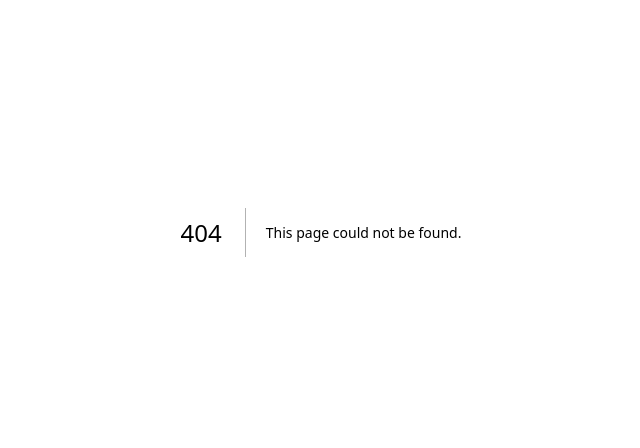
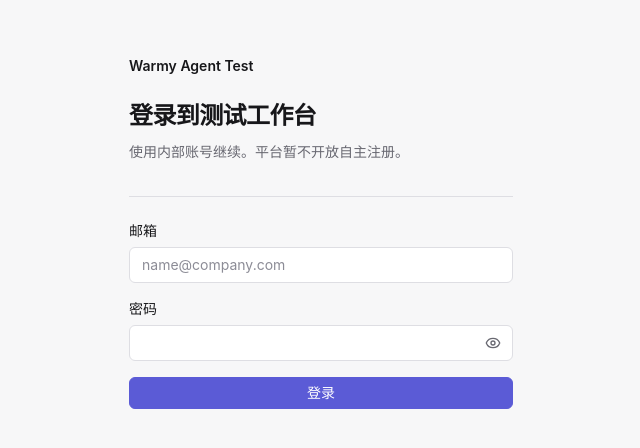
Before and after one commit to xiyao1203/warmy-agent-test, a Next.js app in the folder apps/web/: page /login in a window 1280 px wide. Before the commit this address had no page. Shown: the part 168-616 px from the top of the page, without its empty margins (319-959 px from the left). Built offline with nearby package versions, Linux system fonts and the light colour scheme; no server answers.

Commit message:
feat(web): add secure login experience

```diff
--- /dev/null
+++ b/apps/web/src/app/(auth)/login/page.tsx
@@ -0,0 +1,10 @@
+import { LoginScreen } from "@/features/auth";
+
+export default async function LoginPage({
+  searchParams,
+}: {
+  searchParams: Promise<{ returnTo?: string }>;
+}) {
+  const { returnTo } = await searchParams;
+  return <LoginScreen returnTo={returnTo} />;
+}
--- a/apps/web/src/app/page.tsx
+++ b/apps/web/src/app/page.tsx
@@ -1,16 +1,5 @@
-import { AppShell } from "@/components/layout/app-shell";
+import { redirect } from "next/navigation";
 
 export default function HomePage() {
-  return (
-    <AppShell projectName="Demo Project" userName="Jason">
-      <section className="rounded-lg border border-[var(--border)] bg-[var(--surface)] p-6">
-        <p className="text-sm text-[var(--text-muted)]">平台基础</p>
-        <h1 className="mt-2 text-2xl font-semibold">Agent 测试工作台</h1>
-        <p className="mt-3 max-w-2xl text-sm leading-6 text-[var(--text-muted)]">
-          工程基线正在建立中。后续将在这里管理
-          Agent、数据集、测试计划与运行结果。
-        </p>
-      </section>
-    </AppShell>
-  );
+  redirect("/login");
 }
--- /dev/null
+++ b/apps/web/src/features/auth/api.ts
@@ -0,0 +1,34 @@
+import {
+  currentUserApiV1AuthMeGet,
+  loginApiV1AuthLoginPost,
+  logoutApiV1AuthLogoutPost,
+  type LoginRequest,
+} from "@warmy/generated-api-client";
+
+import { apiClient } from "@/lib/api/client";
+import { csrfHeaders } from "@/lib/api/csrf";
+
+export async function login(credentials: LoginRequest) {
+  const { data } = await loginApiV1AuthLoginPost({
+    body: credentials,
+    client: apiClient,
+    throwOnError: true,
+  });
+  return data;
+}
+
+export async function getCurrentUser() {
+  const { data } = await currentUserApiV1AuthMeGet({
+    client: apiClient,
+    throwOnError: true,
+  });
+  return data;
+}
+
+export async function logout() {
+  await logoutApiV1AuthLogoutPost({
+    client: apiClient,
+    headers: csrfHeaders(),
+    throwOnError: true,
+  });
+}
--- /dev/null
+++ b/apps/web/src/features/auth/index.ts
@@ -0,0 +1,4 @@
+export { getCurrentUser, login, logout } from "./api";
+export { LoginForm } from "./login-form";
+export { LoginScreen } from "./login-screen";
+export { safeReturnTo } from "./session";
--- /dev/null
+++ b/apps/web/src/features/auth/login-form.tsx
@@ -0,0 +1,147 @@
+"use client";
+
+import { Eye, EyeOff, LoaderCircle } from "lucide-react";
+import { useState, type FormEvent } from "react";
+import type { LoginRequest, UserResponse } from "@warmy/generated-api-client";
+
+import { Button } from "@/components/ui/button";
+import { Input } from "@/components/ui/input";
+
+import { login } from "./api";
+import { safeReturnTo } from "./session";
+
+type FieldErrors = Partial<Record<keyof LoginRequest, string>>;
+
+type LoginFormProps = {
+  onLogin?: (credentials: LoginRequest) => Promise<UserResponse>;
+  onSuccess: (returnTo: string) => void;
+  returnTo?: string;
+};
+
+function validate(credentials: LoginRequest): FieldErrors {
+  const errors: FieldErrors = {};
+  if (!/^[^\s@]+@[^\s@]+\.[^\s@]+$/.test(credentials.email.trim())) {
+    errors.email = "请输入有效的邮箱地址";
+  }
+  if (!credentials.password) {
+    errors.password = "请输入密码";
+  }
+  return errors;
+}
+
+export function LoginForm({
+  onLogin = login,
+  onSuccess,
+  returnTo,
+}: LoginFormProps) {
+  const [email, setEmail] = useState("");
+  const [password, setPassword] = useState("");
+  const [showPassword, setShowPassword] = useState(false);
+  const [errors, setErrors] = useState<FieldErrors>({});
+  const [formError, setFormError] = useState("");
+  const [pending, setPending] = useState(false);
+
+  async function handleSubmit(event: FormEvent<HTMLFormElement>) {
+    event.preventDefault();
+    if (pending) return;
+
+    const credentials = { email: email.trim(), password };
+    const nextErrors = validate(credentials);
+    setErrors(nextErrors);
+    setFormError("");
+    if (Object.keys(nextErrors).length > 0) return;
+
+    setPending(true);
+    try {
+      await onLogin(credentials);
+      onSuccess(safeReturnTo(returnTo));
+    } catch {
+      setFormError("邮箱或密码不正确，请重试。");
+    } finally {
+      setPending(false);
+    }
+  }
+
+  return (
+    <form className="space-y-4" noValidate onSubmit={handleSubmit}>
+      {formError ? (
+        <div
+          className="rounded-[var(--radius-sm)] border border-[var(--danger)] bg-[var(--danger-subtle)] px-3 py-2 text-sm text-[var(--danger)]"
+          role="alert"
+        >
+          {formError}
+        </div>
+      ) : null}
+
+      <div>
+        <label className="mb-1.5 block text-sm font-medium" htmlFor="email">
+          邮箱
+        </label>
+        <Input
+          aria-describedby={errors.email ? "email-error" : undefined}
+          aria-invalid={Boolean(errors.email)}
+          autoComplete="email"
+          id="email"
+          onChange={(event) => setEmail(event.target.value)}
+          placeholder="name@company.com"
+          type="email"
+          value={email}
+        />
+        {errors.email ? (
+          <p className="mt-1 text-xs text-[var(--danger)]" id="email-error">
+            {errors.email}
+          </p>
+        ) : null}
+      </div>
+
+      <div>
+        <label className="mb-1.5 block text-sm font-medium" htmlFor="password">
+          密码
+        </label>
+        <div className="relative">
+          <Input
+            aria-describedby={errors.password ? "password-error" : undefined}
+            aria-invalid={Boolean(errors.password)}
+            autoComplete="current-password"
+            className="pr-10"
+            id="password"
+            onChange={(event) => setPassword(event.target.value)}
+            type={showPassword ? "text" : "password"}
+            value={password}
+          />
+          <button
+            aria-label={showPassword ? "隐藏密码" : "显示密码"}
+            className="absolute inset-y-0 right-0 flex w-10 items-center justify-center text-[var(--text-muted)] hover:text-[var(--text)]"
+            onClick={() => setShowPassword((value) => !value)}
+            type="button"
+          >
+            {showPassword ? (
+              <EyeOff aria-hidden="true" className="size-4" />
+            ) : (
+              <Eye aria-hidden="true" className="size-4" />
+            )}
+          </button>
+        </div>
+        {errors.password ? (
+          <p className="mt-1 text-xs text-[var(--danger)]" id="password-error">
+            {errors.password}
+          </p>
+        ) : null}
+      </div>
+
+      <Button className="w-full" disabled={pending} type="submit" variant="primary">
+        {pending ? (
+          <>
+            <LoaderCircle
+              aria-hidden="true"
+              className="mr-2 size-4 animate-spin"
+            />
+            正在登录…
+          </>
+        ) : (
+          "登录"
+        )}
+      </Button>
+    </form>
+  );
+}
--- /dev/null
+++ b/apps/web/src/features/auth/login-screen.tsx
@@ -0,0 +1,31 @@
+"use client";
+
+import { useRouter } from "next/navigation";
+
+import { LoginForm } from "./login-form";
+
+export function LoginScreen({ returnTo }: { returnTo?: string }) {
+  const router = useRouter();
+
+  return (
+    <main className="grid min-h-screen place-items-center bg-[var(--background)] px-4 py-10">
+      <section className="w-full max-w-sm">
+        <div className="mb-8">
+          <p className="text-sm font-semibold">Warmy Agent Test</p>
+          <h1 className="mt-6 text-2xl font-semibold tracking-tight">
+            登录到测试工作台
+          </h1>
+          <p className="mt-2 text-sm leading-6 text-[var(--text-muted)]">
+            使用内部账号继续。平台暂不开放自主注册。
+          </p>
+        </div>
+        <div className="border-t border-[var(--border)] pt-6">
+          <LoginForm
+            onSuccess={(path) => router.replace(path)}
+            returnTo={returnTo}
+          />
+        </div>
+      </section>
+    </main>
+  );
+}
--- /dev/null
+++ b/apps/web/src/features/auth/session.ts
@@ -0,0 +1,6 @@
+export function safeReturnTo(value: string | null | undefined) {
+  if (!value?.startsWith("/") || value.startsWith("//")) {
+    return "/";
+  }
+  return value;
+}
--- a/apps/web/src/test/setup.ts
+++ b/apps/web/src/test/setup.ts
@@ -1 +1,7 @@
 import "@testing-library/jest-dom/vitest";
+import { cleanup } from "@testing-library/react";
+import { afterEach } from "vitest";
+
+afterEach(() => {
+  cleanup();
+});
--- a/packages/generated-api-client/src/index.ts
+++ b/packages/generated-api-client/src/index.ts
@@ -1,6 +1,6 @@
-import { createClient as createFetchClient } from "./client/client/index.js";
+import { createClient as createFetchClient } from "./client/client";
 
-export * from "./client/index.js";
+export * from "./client";
 
 export function createClient(baseUrl: string) {
   return createFetchClient({
```
Also changed, not shown: 4 other files (tests, documents, lock files or other folders).
